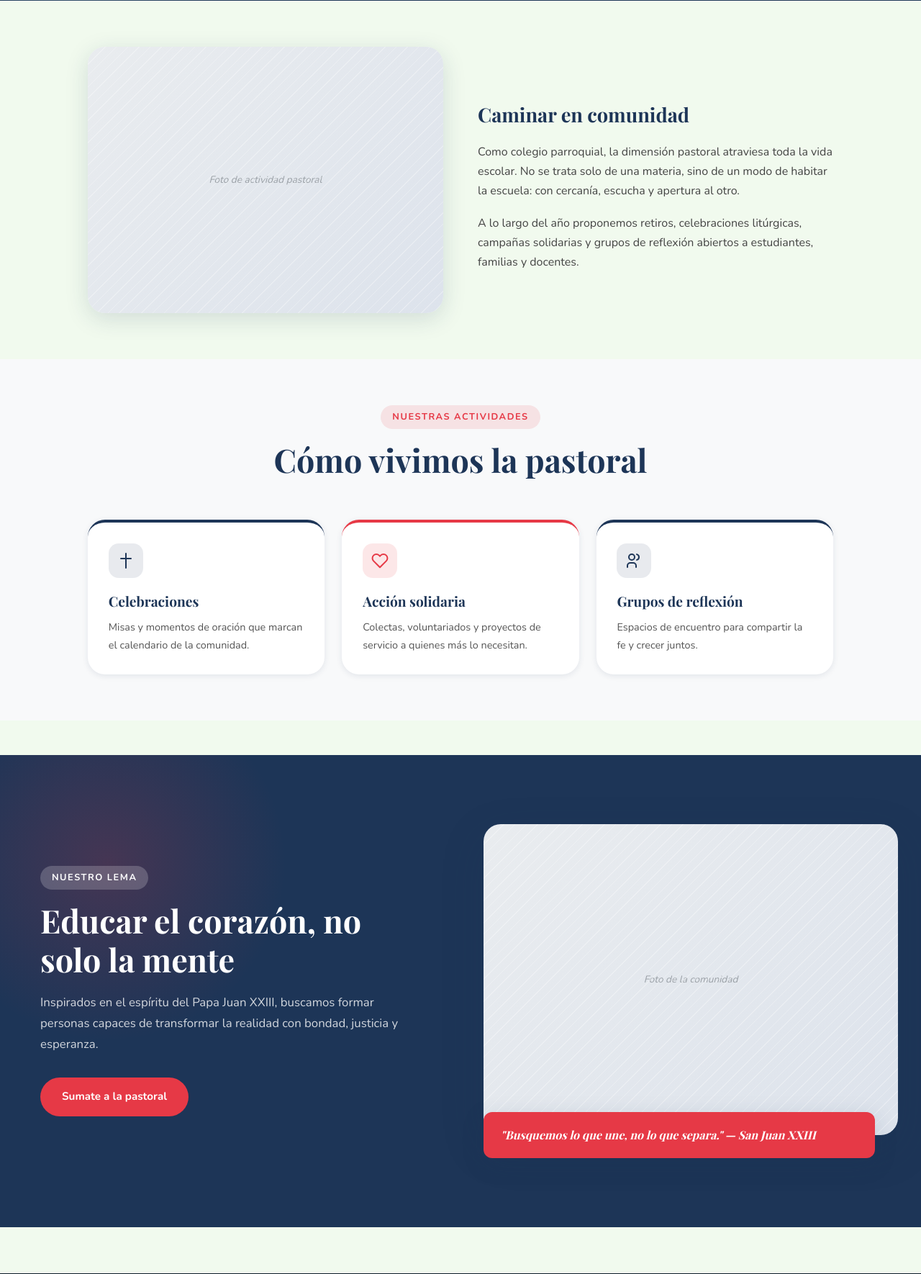
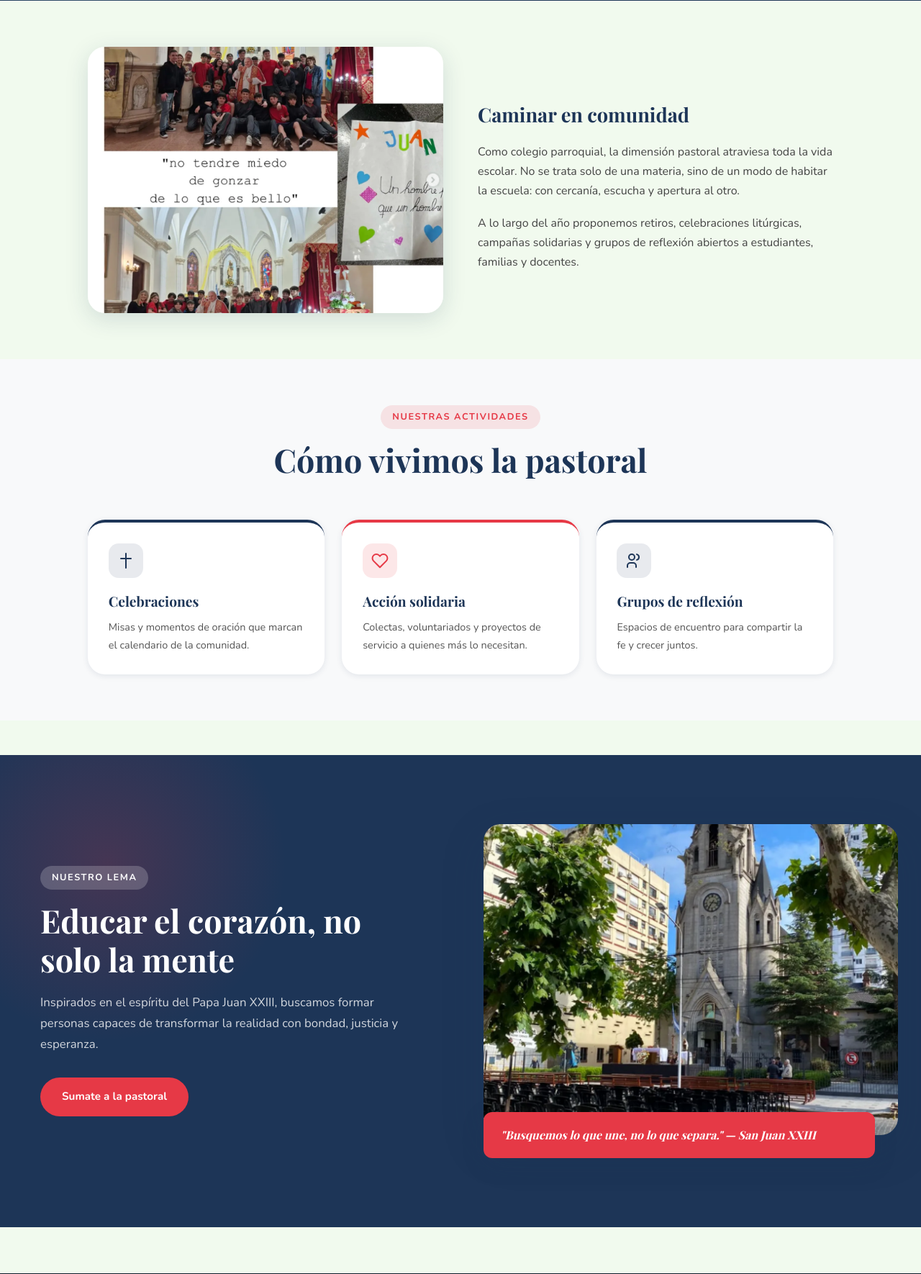
Before and after one commit to felicedermas/Proyecto-JuanXXIII, a PHP site: page /JUAN23CLAUDE/pastoral in a window 1280 px wide. Shown: the part 528-2298 px from the top of the page at 72% size. Run offline with PHP 8.4, Linux system fonts and the light colour scheme; data that the repository does not hold is empty; some web fonts are replaced.

Commit message:
Pastoral: fotos reales en lugar de los recuadros vacíos
- Junto a "Caminar en comunidad": misa con alumnos (Comunidad-Pastoral.png).
- Junto al lema: la parroquia (Imagen-Parroquia.png).

Co-Authored-By: Claude Opus 5.5 <noreply@anthropic.com>

```diff
--- a/assets/css/styles.css
+++ b/assets/css/styles.css
@@ -1931,3 +1931,4 @@ img.ph-logo { width: 64px !important; height: auto !important; object-fit: conta
               filter: drop-shadow(0 4px 10px rgba(0,0,0,.25)); transform: none !important; }
 
 img.nivel-img { display: block; height: auto; object-fit: cover; }
+img.pastoral-img { display: block; height: auto; object-fit: cover; }
--- a/pastoral.php
+++ b/pastoral.php
@@ -20,7 +20,7 @@ require __DIR__ . '/partials/header.php';
         <p>A lo largo del año proponemos retiros, celebraciones litúrgicas, campañas solidarias y grupos de reflexión abiertos a estudiantes, familias y docentes.</p>
       </div>
       <div class="split-media">
-        <div class="image-placeholder split-img"><span>Foto de actividad pastoral</span></div>
+        <img class="split-img" src="img/imgs/Comunidad-Pastoral.png" alt="Alumnos del colegio en una misa" width="667" height="668" loading="lazy"/>
       </div>
     </div>
   </section>
@@ -48,7 +48,7 @@ require __DIR__ . '/partials/header.php';
       <a href="contacto" class="btn btn-primary">Sumate a la pastoral</a>
     </div>
     <div class="pastoral-image-wrap">
-      <div class="image-placeholder pastoral-img"><span>Foto de la comunidad</span></div>
+      <img class="pastoral-img" src="img/imgs/Imagen-Parroquia.png" alt="La parroquia junto al colegio" width="587" height="599" loading="lazy"/>
       <div class="pastoral-quote">
         <blockquote>"Busquemos lo que une, no lo que separa." — San Juan XXIII</blockquote>
       </div>
```
